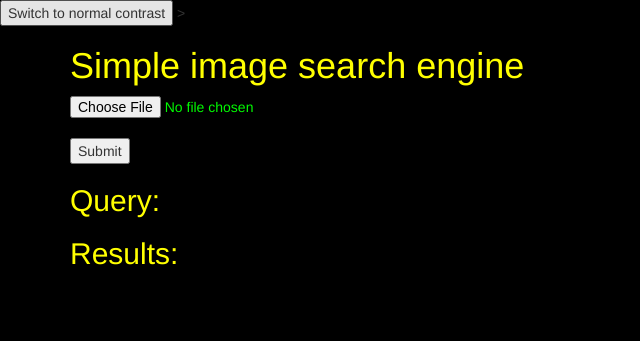
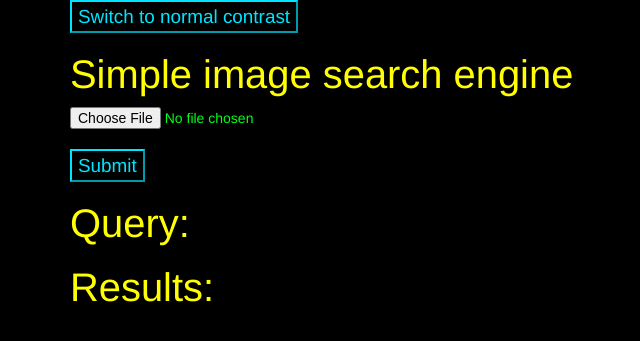
Before and after one commit to TomSchreur/Project-D-Groep-3, a Flask app: page /high-contrast/ in a window 1280 px wide. Shown: the top 341 px of the page, without its empty margins (0-640 px from the left). Run offline with Flask 2, Linux system fonts and the light colour scheme; some libraries are stand-ins or nearby versions.

Commit message:
high contrast aanpassingen

```diff
--- a/templates/highContrastIndex.html
+++ b/templates/highContrastIndex.html
@@ -3,35 +3,50 @@
     <head><link rel="stylesheet" href="https://maxcdn.bootstrapcdn.com/bootstrap/3.3.7/css/bootstrap.min.css"></head>
     <head><script src="C:\Users\ibrah\OneDrive\Documenten\GitHub\Project-D-Groep-3\server.py"></script></head>
 
-    <head>
-        <button onclick="window.location.href='/'"> Switch to normal contrast </button>
-    </head>>
-
     <body style="background-color:black;">
         <div class="container">
 
-            <h1 style="color: yellow">Simple image search engine</h1>
-            <form method="POST" enctype="multipart/form-data">
-                <input type="file" style = "color: rgb(2, 250, 2)" name="query_img"><br>
+            <button style="font-size: 1.35em; border-color: rgb(0, 229, 255); color:rgb(0, 229, 255); background-color: black" onclick="window.location.href='/'"> Switch to normal contrast </button>
+
+            <h1 style="font-size: 2.85em; color: yellow">Simple image search engine</h1>
+
+            <form method="POST" style="color:#00ff1a" enctype="multipart/form-data">
+                <input type="file" name="query_img"><br>
 
                 {%if noPictureSelected %}
-                <p style="color:#00e1ff">{{noPictureSelected}}</p>
+                <p style="font-size: 2em; color:#00ff1a">{{noPictureSelected}}</p>
                 {% endif%}
 
-                <input type="submit">
+                <input style="font-size: 1.35em; border-color: rgb(0, 229, 255); color:rgb(0, 229, 255); background-color: black" type="submit">
             </form>
 
-            <h2 style="color: yellow">Query:</h2>
+            <h2 style="font-size: 2.85em; color: yellow">Query:</h2>
             {% if query_path %}
             <img src="{{ query_path }}" width="300px">
             {% endif %}
-            <h2 style="color: yellow">Results:</h2>
+            <h2 style="font-size: 2.85em; color: yellow">Results:</h2>
             {% for score in scores %}
-            <figure style="color:#00e1ff" style="float: left; margin-right: 20px; margin-bottom: 20px;">
-                <img src="{{ score[1] }}" height="200px">
-                <figcaption>{{ score[0] }}</figcaption>
+            <figure style="color:#00ff1a" style="float: left; margin-right: 20px; margin-bottom: 20px;">
+                <img id ="{{score[4]}}" onmouseover= play(this.id) onmouseout="pause()" src="{{ score[1] }}"  height="200px">
+                <figcaption>Comparison {{ score[0] }}</figcaption>
+                <figcaption>{{ score[2] }}</figcaption>
+                <figcaption>Price: €{{score[3]}}</figcaption>
+                <audio>
+                    <source src= "{{score[4]}}"/>
+                </audio>
             </figure>
+
             {% endfor %}
+            <script type="text/javascript">
+                var product= Audio;
+                function play(id){
+                    product = new Audio(id);
+                        product.play();
+                }
+                function pause(){
+                    product.pause();
+                }
+            </script>
         </div>
     </body>
 </html>
```
Also changed, not shown: templates/index.html (+4 -4 lines), static/uploaded/2022-03-23T23.19.56.947716_69x210.jpg (added), static/uploaded/2022-03-23T23.20.13.319836_140x210 (2).jpg (added), static/uploaded/2022-03-23T23.23.35.494910_168x117.jpg (added), static/uploaded/2022-03-23T23.23.40.977063_168x117.jpg (added), static/uploaded/2022-03-23T23.24.01.095900_70x210 (1).jpg (added).
